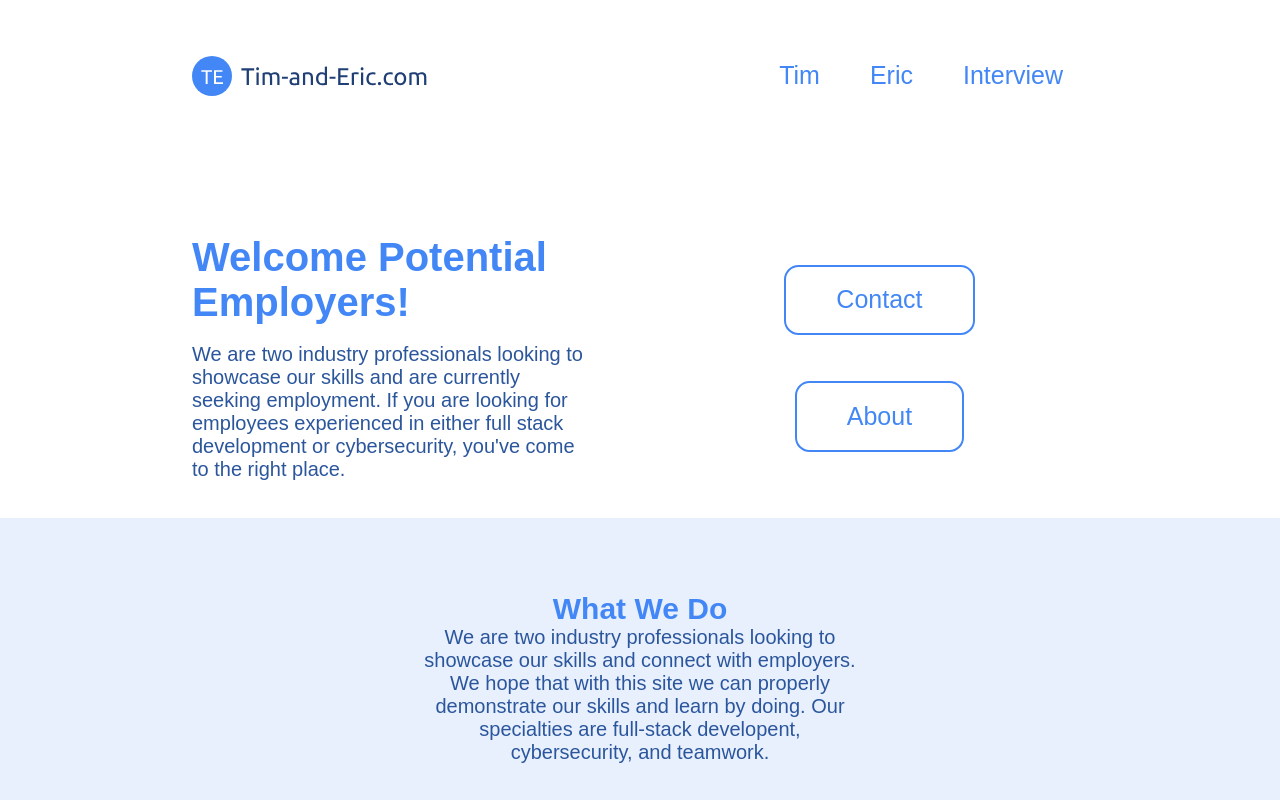
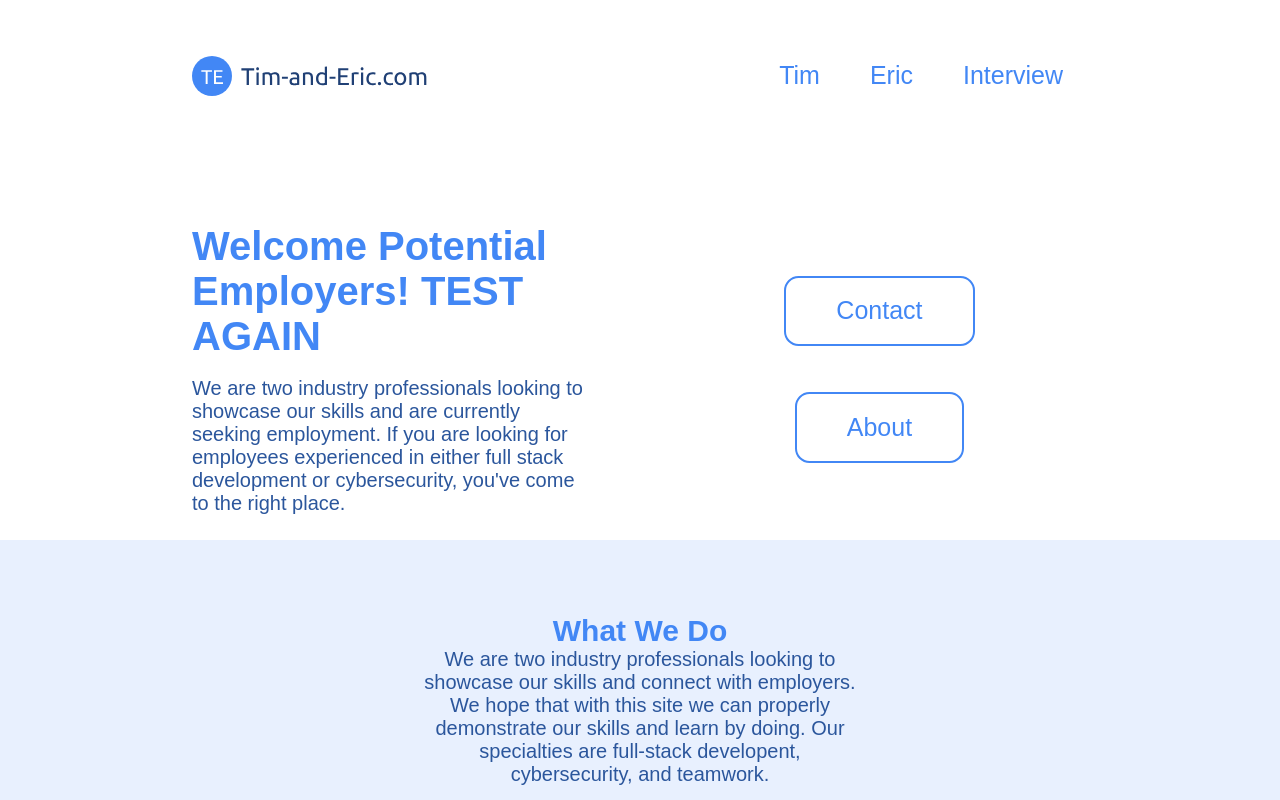
Before and after one commit to Timah158/timanderic, a React (Create React App) app: page / in a window 1280 px wide. Shown: the top 800 px of the page. Built offline with nearby package versions, Linux system fonts and the light colour scheme.

Commit message:
TEST AGAIN

```diff
--- a/src/Welcome.js
+++ b/src/Welcome.js
@@ -7,7 +7,7 @@ function Heading({props}) {
     <div id='section_1' className="section">
       <section className="split">
       <div>
-        <h1 className='main_title'>Welcome Potential Employers!</h1>
+        <h1 className='main_title'>Welcome Potential Employers! TEST AGAIN</h1>
         <br></br>
         <p>We are two industry professionals looking to showcase our skills and are currently seeking employment.
           If you are looking for employees experienced in either full stack development or cybersecurity, you've
```
